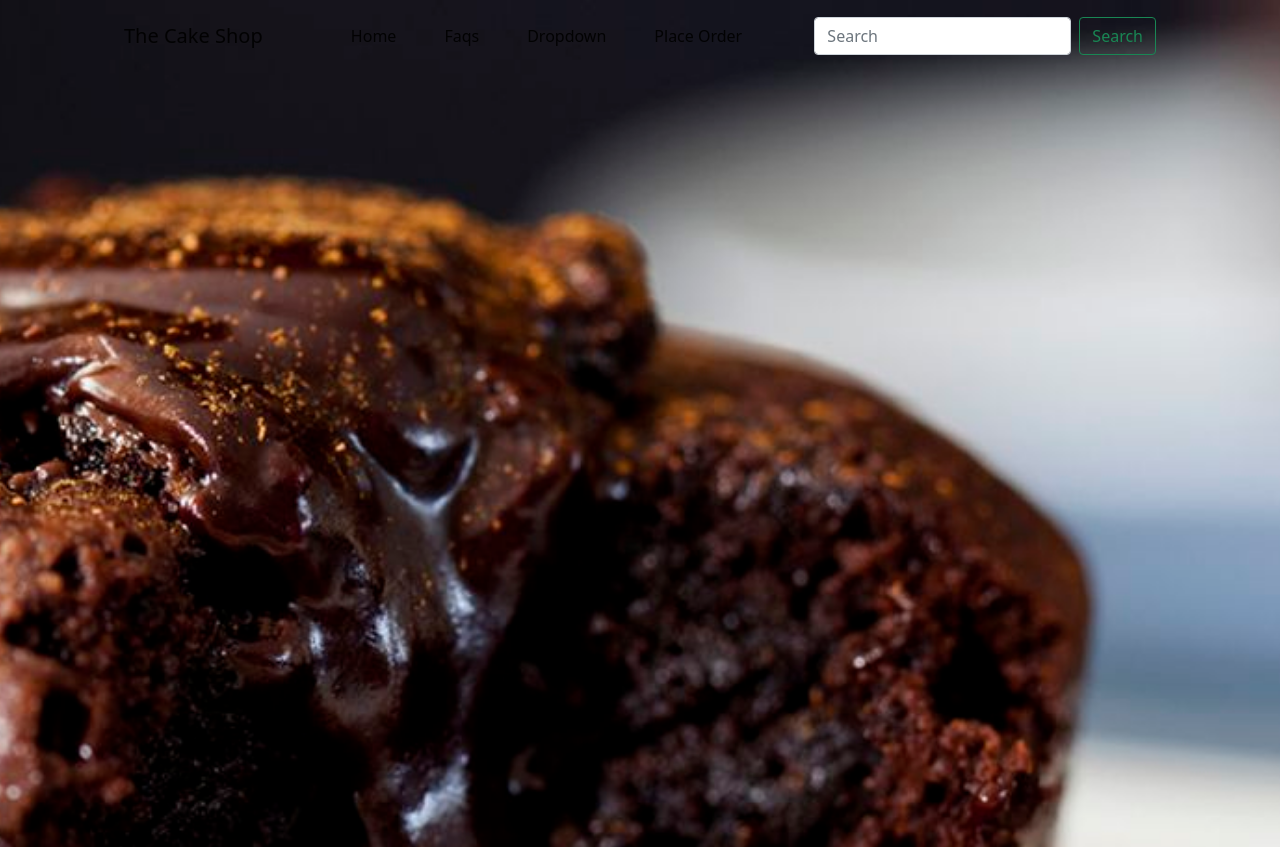
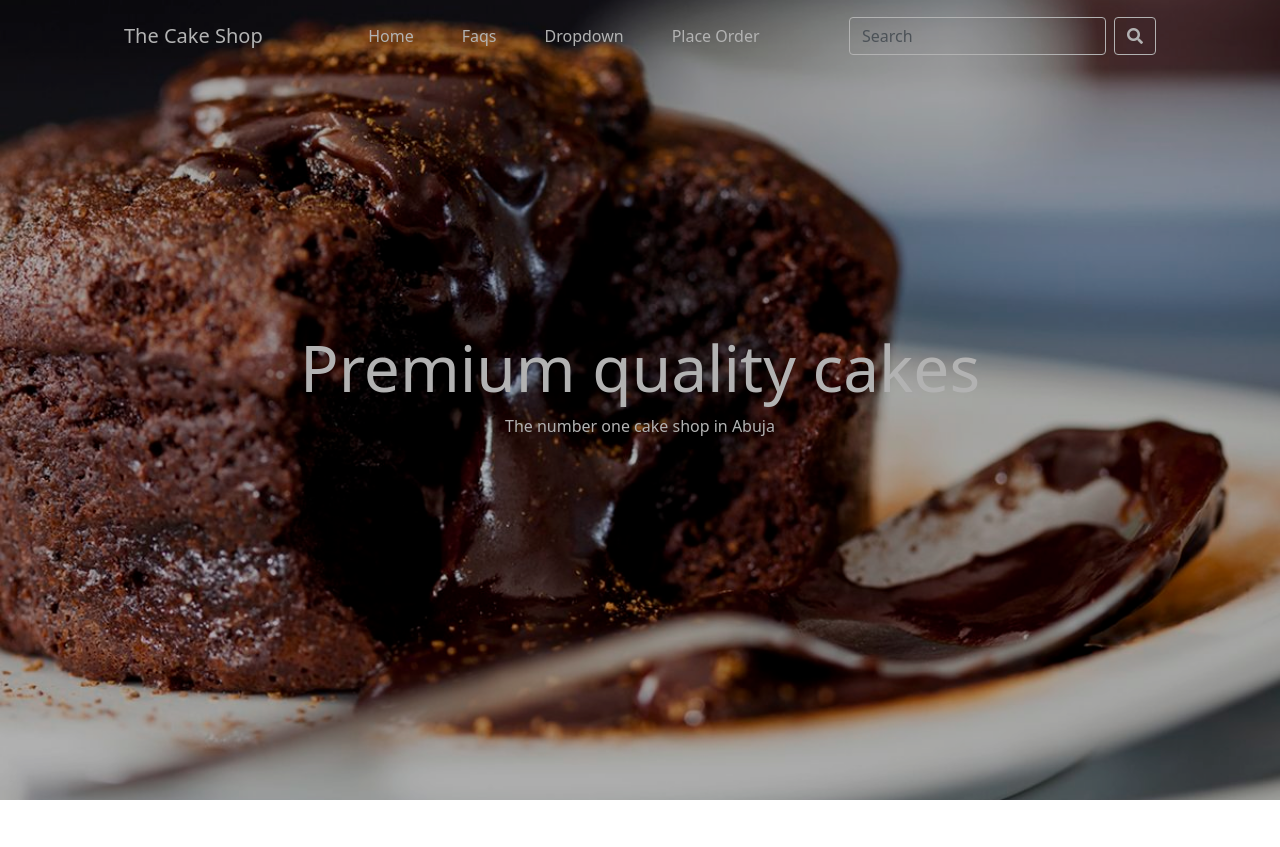
Before and after one commit to ayoolat/snackshop, a plain HTML site: page index.html in a window 1280 px wide. Shown: the top 847 px of the page. After the commit the page ends 800 px from the top, so only its background shows below. Drawn offline with nearby package versions, Linux system fonts and the light colour scheme.

Commit message:
home page done

```diff
--- a/index.css
+++ b/index.css
@@ -1,16 +1,31 @@
-body{
-    background-color: rgba(0,0,0,0.6);
+*{
+    margin: 0;
+    padding: 0;
+}
+#main-section{
     background-image: url("/src/backgroundImage.jpg");
     background-position: center;
     background-repeat: no-repeat;
     background-size: cover;
+    height: 100vh;
+    width: 100vw;
+}
+html {
+    scroll-behavior: smooth;
+}
+#background{
+    position: absolute;
+    z-index: 1;
+    height: 100vh;
+    width: 100vw;
+    background-color: rgba(0,0,0,0.3);
 }
 .navbar{
     padding: 1rem 7rem;
     background: transparent;
 }
-.nav-link{
-    color: rgba(0,0,0);
+#main-section .navbar #navbarSupportedContent .navbar-nav .active, #main-section .navbar .navbar-brand{
+    color:white;
 }
 .navbar-collapse{
     flex-grow: 0;
@@ -18,9 +33,28 @@ body{
 .nav-item{
     padding: 0 1rem;
 }
-#main-section{
-    height: 100rem;
-    width: 100%;
+#search{
+    background: transparent;
+    border: white 1px solid;
+    color: white;
+}
+#nav-button{
+    border: white 1px solid;
+    color: white;
+}
+main{
+    display: flex;
+    align-content: center;
+    justify-content: center;
+    height: 80vh;
+}
+#heading{
+    margin: auto 0;
+    color: white;
+    text-align: center;
+}
+#heading h1{
+    font-size: 4rem;
 }
 #home-page{
     height: 100vh;
--- a/index.html
+++ b/index.html
@@ -4,11 +4,13 @@
     <meta charset="UTF-8">
     <meta name="viewport" content="width=device-width, initial-scale=1.0">
     <link href="https://cdn.jsdelivr.net/npm/bootstrap@5.0.0-beta3/dist/css/bootstrap.min.css" rel="stylesheet" integrity="sha384-eOJMYsd53ii+scO/bJGFsiCZc+5NDVN2yr8+0RDqr0Ql0h+rP48ckxlpbzKgwra6" crossorigin="anonymous">
+    <link rel="stylesheet" href="https://cdnjs.cloudflare.com/ajax/libs/font-awesome/5.15.3/css/all.min.css" integrity="sha512-iBBXm8fW90+nuLcSKlbmrPcLa0OT92xO1BIsZ+ywDWZCvqsWgccV3gFoRBv0z+8dLJgyAHIhR35VZc2oM/gI1w==" crossorigin="anonymous" />
     <link rel="stylesheet" href="/index.css">
     <title>The Cake Shop</title>
 </head>
 <body>
-    <section >
+    <section id="main-section">
+        <div id="background"></div>
         <nav class="navbar navbar-expand-lg navbar-light">
             <div class="container-fluid">
                 <a class="navbar-brand" href="#">The Cake Shop</a>
@@ -32,15 +34,16 @@
                     </ul>
                 </div>
                 <form class="d-flex">
-                    <input class="form-control me-2" type="search" placeholder="Search" aria-label="Search">
-                    <button class="btn btn-outline-success" type="submit">Search</button>
+                    <input class="form-control me-2" id="search" type="search" placeholder="Search" aria-label="Search">
+                    <button class="btn btn-outline-success" id="nav-button" type="submit"><i class="fas fa-search"></i></button>
                 </form>
             </div>
         </nav>
-    </section>
-    <section id="main-section">
-        <main id="home-page">
-
+        <main>
+            <div id="heading">
+                <h1>Premium quality cakes</h1>
+                <p>The number one cake shop in Abuja</p>
+            </div>
         </main>
     </section>
     <section>
```
